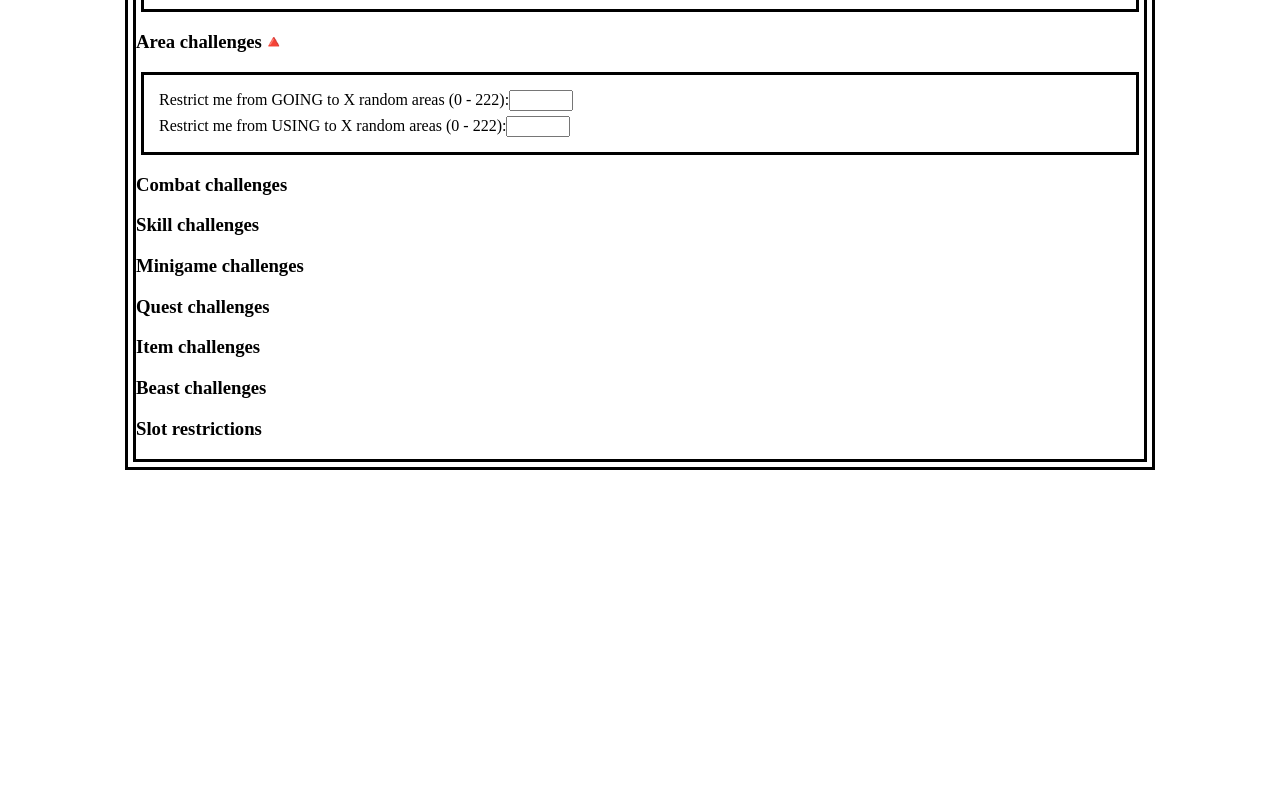
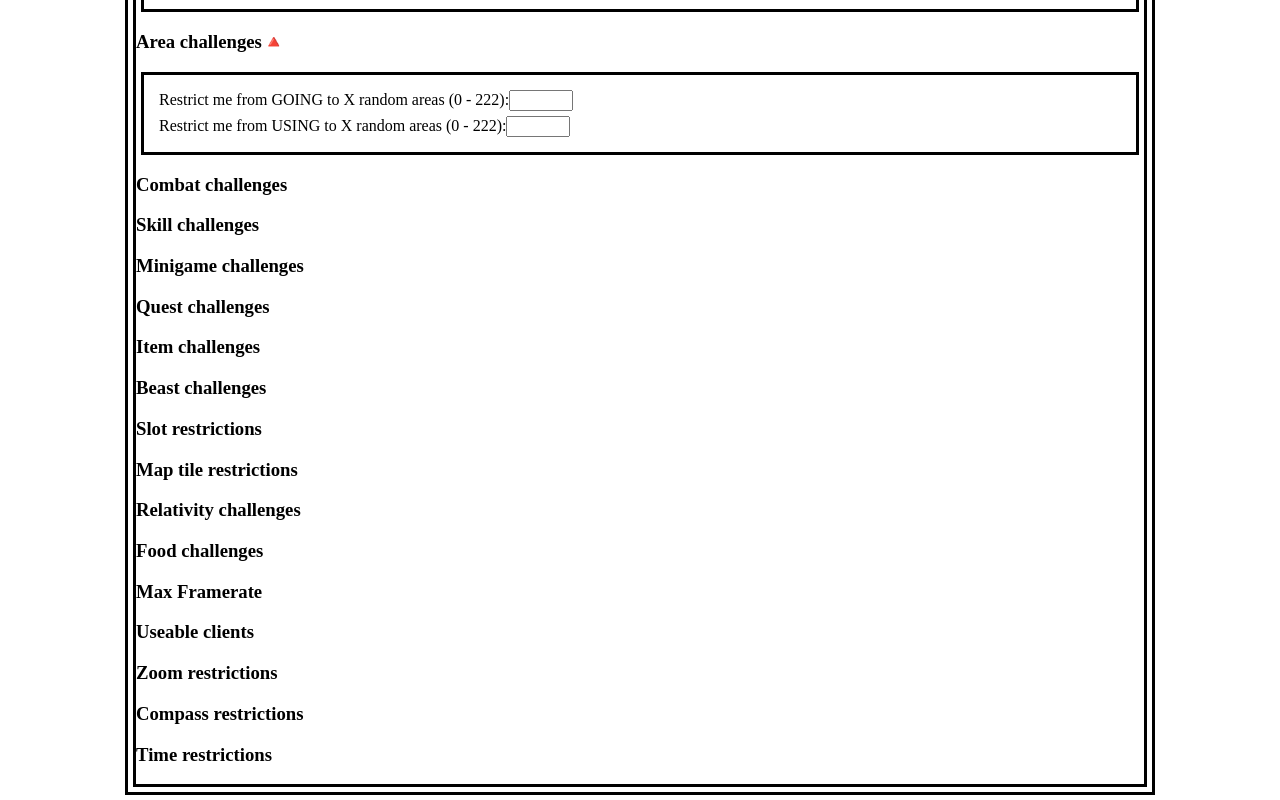
Before and after one commit to Yonkai/ironman-challenge-maker, a Next.js app: page / in a window 1280 px wide. Shown: the part 707-1507 px from the top of the page. Before the commit the page ends 1182 px from the top, so only its background shows below. Built offline with nearby package versions, Linux system fonts and the light colour scheme.

Commit message:
Add more potential fields

```diff
--- a/components/IronmanSettings.js
+++ b/components/IronmanSettings.js
@@ -60,6 +60,14 @@ class IronmanSettings extends Component {
             <h3>Item challenges</h3>
             <h3>Beast challenges</h3>
             <h3>Slot restrictions</h3>
+            <h3>Map tile restrictions</h3>
+            <h3>Relativity challenges</h3>
+            <h3>Food challenges</h3>
+            <h3>Max Framerate</h3>
+            <h3>Useable clients</h3>
+            <h3>Zoom restrictions</h3>
+            <h3>Compass restrictions</h3>
+            <h3>Time restrictions</h3>
             <div />
           </form>
 
```
